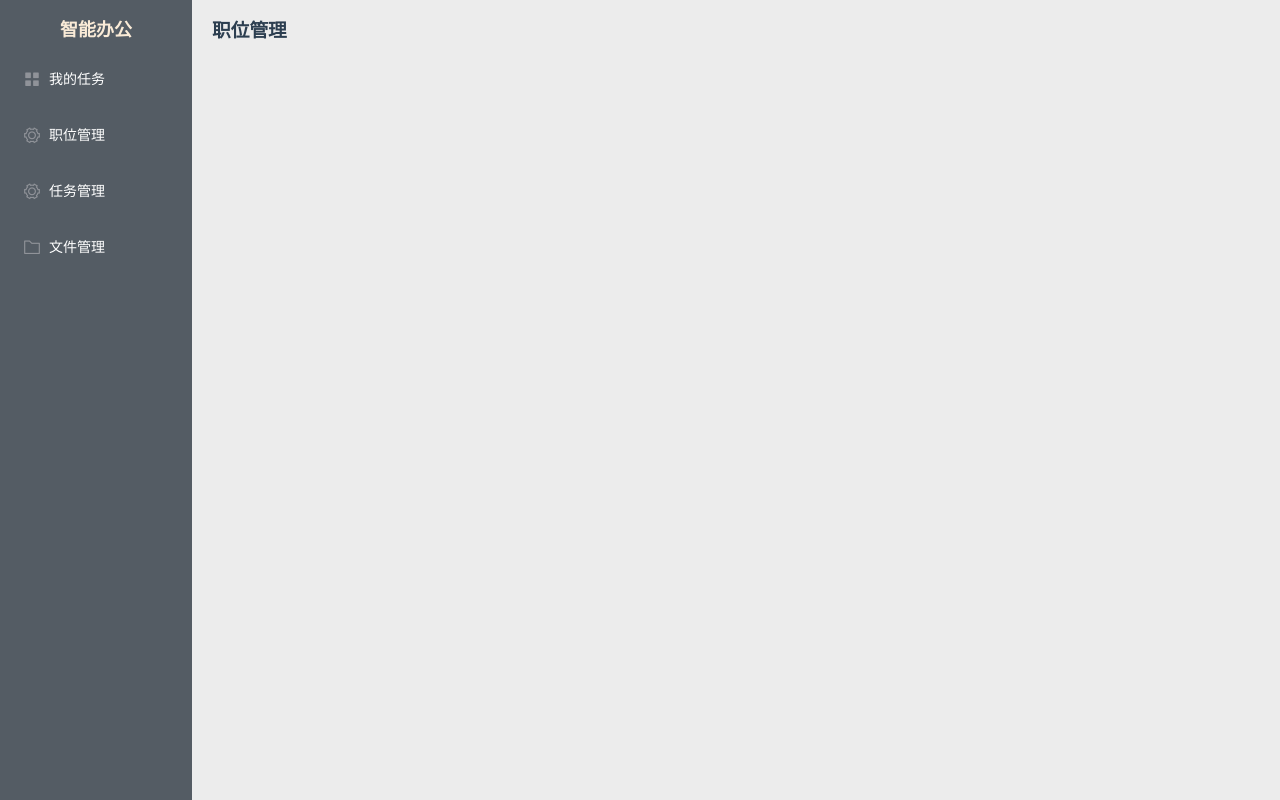
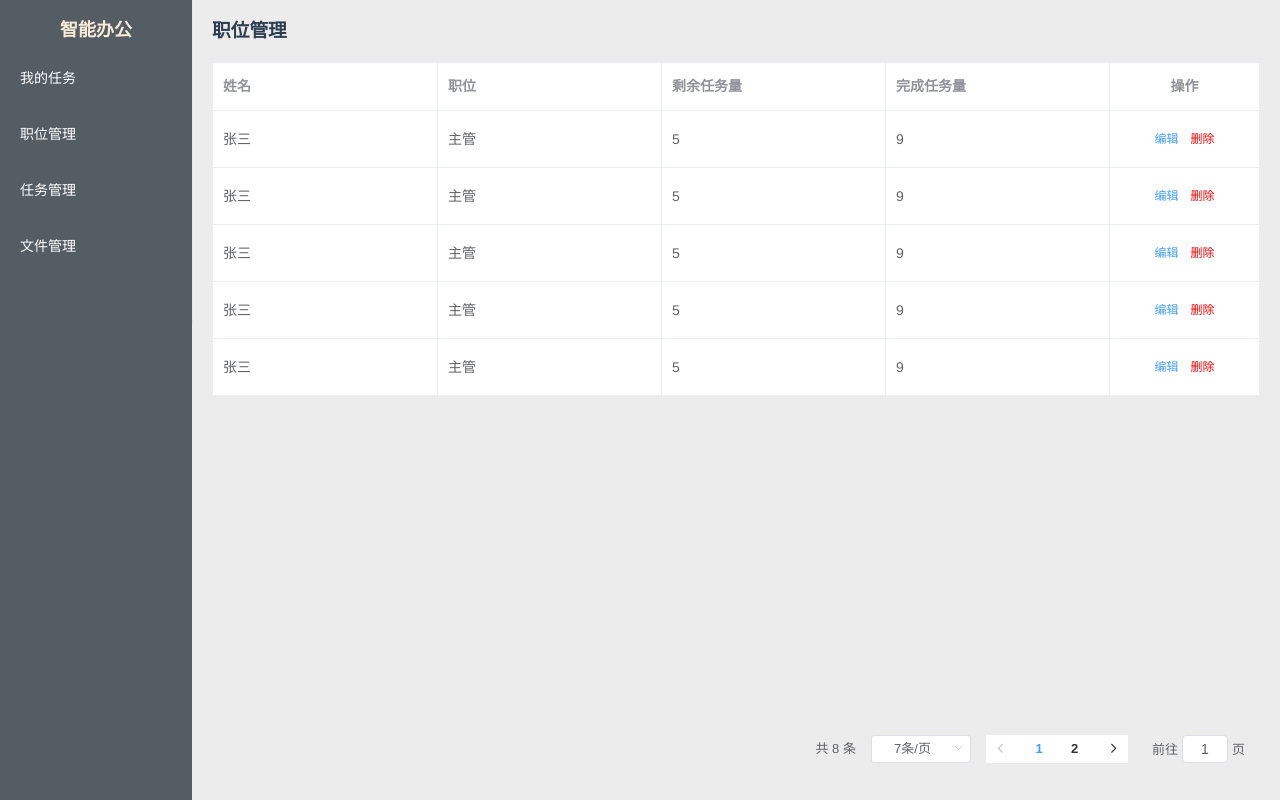
Before and after one commit to liuzongyue/integration_regional, a Vue app: page /task-distribution/page2 in a window 1280 px wide. Built offline with nearby package versions, Linux system fonts and the light colour scheme; the HTML template or start-up script is replaced by a standard one.

Commit message:
修改菜单栏和增加职位管理及弹框

```diff
--- a/src/router/index.js
+++ b/src/router/index.js
@@ -29,22 +29,26 @@ const routes = [
       {
         path: "/task-distribution/page1",
         name: "taskDistributionPage1",
-        component: () => import("./../views/taskDistribution/taskRight/my-work.vue")
+        component: () => import("./../views/taskDistribution/taskRight/my-work.vue"),
+        Pname: "我的任务"
       },
       {
         path: "/task-distribution/page2",
         name: "taskDistributionPage2",
-        component: () => import("./../views/taskDistribution/taskRight/job-manager.vue")
+        component: () => import("./../views/taskDistribution/taskRight/job-manager.vue"),
+        Pname: "职位管理"
       },
       {
         path: "/task-distribution/page3",
         name: "taskDistributionPage3",
-        component: () => import("./../views/taskDistribution/taskRight/task-manager.vue")
+        component: () => import("./../views/taskDistribution/taskRight/task-manager.vue"),
+        Pname: "任务管理"
       },
       {
         path: "/task-distribution/page4",
         name: "taskDistributionPage4",
-        component: () => import("./../views/taskDistribution/taskRight/file-manager.vue")
+        component: () => import("./../views/taskDistribution/taskRight/file-manager.vue"),
+        Pname: "文件管理",
       },
     ],
   },
--- a/src/views/taskDistribution/index.vue
+++ b/src/views/taskDistribution/index.vue
@@ -24,11 +24,10 @@
   min-height: 100vh;
   .LZY-menu-left{
     width: 15%;
-    background-color: red;
-    overflow: hidden;
+    background-color: rgb(84, 92, 100);
   }
   .LZY-main-right{
-    width: 85%;
+    flex: 1;
     background-color: rgb(236, 236, 236);
     overflow: hidden;
   }
--- a/src/views/taskDistribution/menuLeft.vue
+++ b/src/views/taskDistribution/menuLeft.vue
@@ -1,22 +1,15 @@
 <template>
   <el-menu :default-active="activeUrl" :router="true" class="el-menu-vertical-demo task-left-menu"
-    background-color="#545c64" text-color="#fff" active-text-color="#ffd04b" style="height: 100%; width: 100%;">
-    <el-menu-item index="/task-distribution/page1">
-      <i class="el-icon-menu"></i>
-      <span slot="title">我的任务</span>
-    </el-menu-item>
-    <el-menu-item index="/task-distribution/page2">
-      <i class="el-icon-setting"></i>
-      <span slot="title">职位管理</span>
-    </el-menu-item>
-    <el-menu-item index="/task-distribution/page3">
-      <i class="el-icon-setting"></i>
-      <span slot="title">任务管理</span>
-    </el-menu-item>
-    <el-menu-item index="/task-distribution/page4">
-      <i class="el-icon-folder"></i>
-      <span slot="title">文件管理</span>
-    </el-menu-item>
+    background-color="#545c64" text-color="#fff" active-text-color="#ffd04b" style="width: 100%;">
+    <template v-for="(item, index) in menuList">
+      <el-submenu v-if="item.children" :index="item.path">
+        <template slot="title">{{item.Pname}}</template>
+        <template v-for="(aitem, aindex) in item.children">
+          <el-menu-item :index="aitem.path">{{aitem.Pname}}</el-menu-item>
+        </template>
+      </el-submenu>
+      <el-menu-item v-else :index="item.path">{{item.Pname}}</el-menu-item>
+    </template>
     <span class="icon-logo">智能办公</span>
   </el-menu>
 </template>
@@ -28,13 +21,16 @@ export default {
   beforecreated() {
 
   },
+  props: {},
   data() {
     return {
       activeUrl: "",
+      menuList: [], //导航数组
     }
   },
   mounted() {
     this.activeUrl = this.$router.path
+    this.menuList = this.$router.options.routes[3].children
   },
   watch: {
     $route: {
--- /dev/null
+++ b/src/views/taskDistribution/taskRight/dialogAll/postsSelect.vue
@@ -0,0 +1,31 @@
+<template>
+  <el-dialog title="职位管理" :visible.sync="dialogValue" width="30%" :before-close="handleClose">
+    <span>这是一段信息</span>
+    <span slot="footer" class="dialog-footer">
+      <el-button @click="handleClose">取 消</el-button>
+      <el-button type="primary" @click="handleClose">确 定</el-button>
+    </span>
+  </el-dialog>
+</template>
+
+<script>
+export default {
+  props: {
+    dialogValue: Boolean,
+  },
+  data() {
+    return {
+
+    }
+  },
+  methods: {
+    handleClose() {
+      this.$emit("closeDialog")
+    },
+  },
+}
+</script>
+
+<style lang="scss" scoped>
+
+</style>
--- a/src/views/taskDistribution/taskRight/job-manager.vue
+++ b/src/views/taskDistribution/taskRight/job-manager.vue
@@ -2,27 +2,120 @@
   <div class="job-manager">
     <h3 class="h3-title">职位管理</h3>
     <div class="job-manager-main">
-
+      <el-table :data="tableData" border class="table-work">
+        <el-table-column fixed prop="name" label="姓名">
+        </el-table-column>
+        <el-table-column fixed prop="posts" label="职位">
+        </el-table-column>
+        <el-table-column prop="taskNum" label="剩余任务量">
+        </el-table-column>
+        <el-table-column prop="task_ok" label="完成任务量">
+        </el-table-column>
+        <el-table-column fixed="right" label="操作" align="center" width="150px">
+          <template slot-scope="scope">
+            <el-button @click="handleClick(scope.row)" type="text" size="small">编辑</el-button>
+            <el-button type="text" size="small" @click="delClick(scope.row)" style="color: red;">删除</el-button>
+          </template>
+        </el-table-column>
+      </el-table>
+      <el-pagination @current-change="handleCurrentChange" :current-page="currentPage" :page-sizes="pageSizes"
+        :page-size="pageSize" layout="total, sizes, prev, pager, next, jumper" :total="total" class="el-page-footer">
+      </el-pagination>
     </div>
+    <posts-select @closeDialog="closeDialog" :dialogValue="dialogValue"></posts-select>
   </div>
 </template>
 
 <script>
-  export default {
-
-  }
+  import postsSelect from './dialogAll/postsSelect.vue'
+export default {
+  components: {
+    postsSelect,
+  },
+  data() {
+    return {
+      tableData: [
+        {
+          name: "张三",
+          posts: "主管",
+          taskNum: 5,
+          task_ok: 9
+        },
+        {
+          name: "张三",
+          posts: "主管",
+          taskNum: 5,
+          task_ok: 9
+        },
+        {
+          name: "张三",
+          posts: "主管",
+          taskNum: 5,
+          task_ok: 9
+        },
+        {
+          name: "张三",
+          posts: "主管",
+          taskNum: 5,
+          task_ok: 9
+        },
+        {
+          name: "张三",
+          posts: "主管",
+          taskNum: 5,
+          task_ok: 9
+        },
+      ],
+      pageSize: 7,//每页的数据量
+      currentPage: 1, //当前页
+      total: 8, //数据总量
+      pageSizes: [5, 7, 10], //每页数量
+      dialogValue: false,
+    }
+  },
+  methods: {
+    handleClick(row) { //编辑
+      this.dialogValue = true
+    },
+    delClick(row) { //删除
+      console.log(row)
+    },
+    handleCurrentChange(val) {
+      // console.log(val)
+    },
+    closeDialog() {
+      this.dialogValue = false
+    },
+  },
+}
 </script>
 
 <style lang="scss" scoped>
-.job-manager{
+.job-manager {
   padding: 15px 20px;
   height: 100%;
   box-sizing: border-box;
   display: flex;
   flex-direction: column;
+
   .job-manager-main {
     padding: 20px 0;
     flex: 1;
+    overflow: hidden;
+    position: relative;
   }
 }
 </style>
+<style lang="scss">
+table.el-table__body {
+  .cell {
+    white-space: nowrap !important;
+  }
+}
+.el-page-footer{
+  position: absolute;
+  right: 10px;
+  bottom: 20px;
+  text-align: right;
+}
+</style>
--- a/src/views/taskDistribution/taskRight/my-work.vue
+++ b/src/views/taskDistribution/taskRight/my-work.vue
@@ -130,6 +130,7 @@ export default {
   .table-main {
     padding: 20px 0;
     flex: 1;
+    overflow: hidden;
   }
 }
 </style>
```
Also changed, not shown: src/views/taskDistribution/childrenPage.vue (added, +15 -0 lines).
